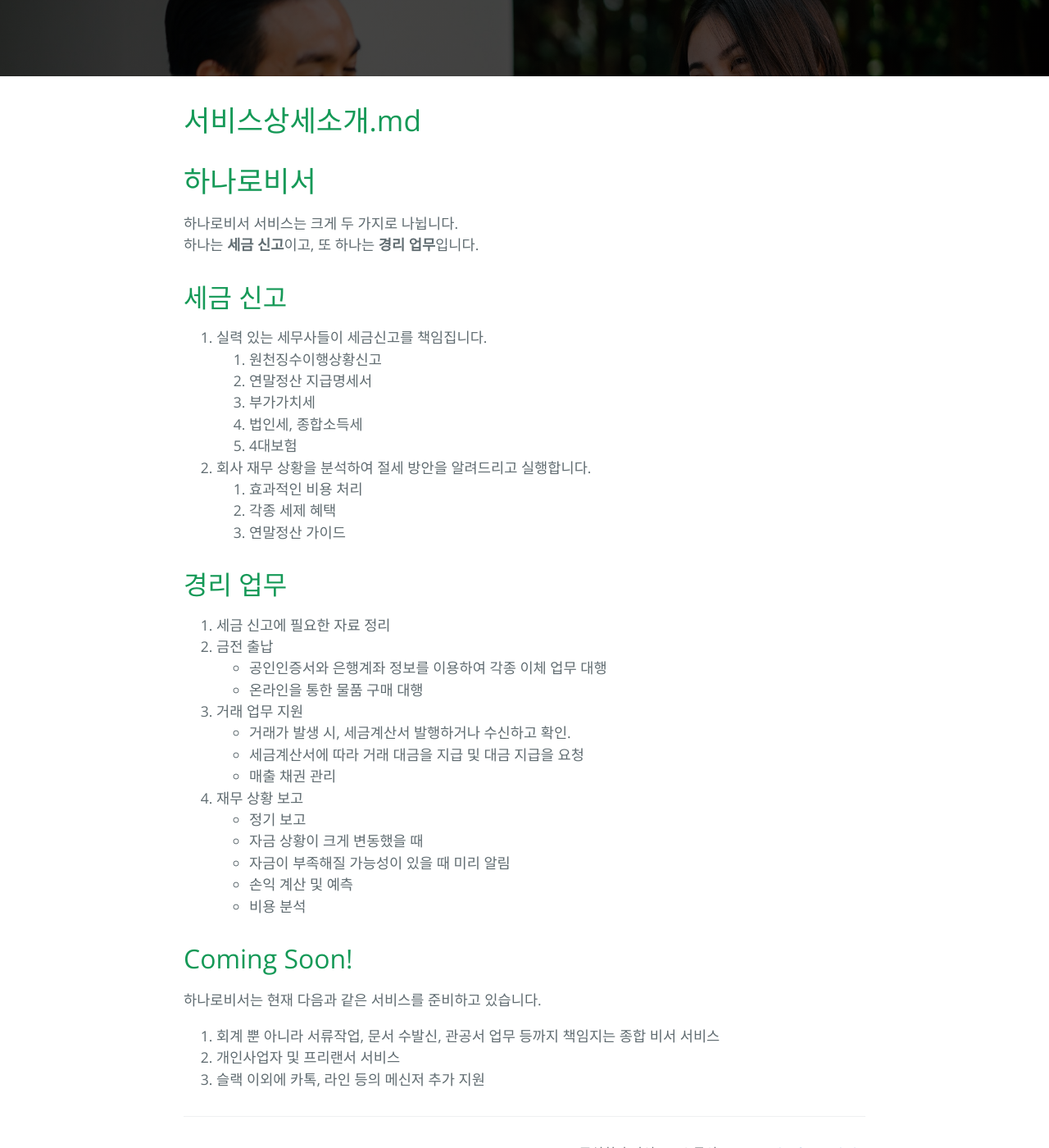
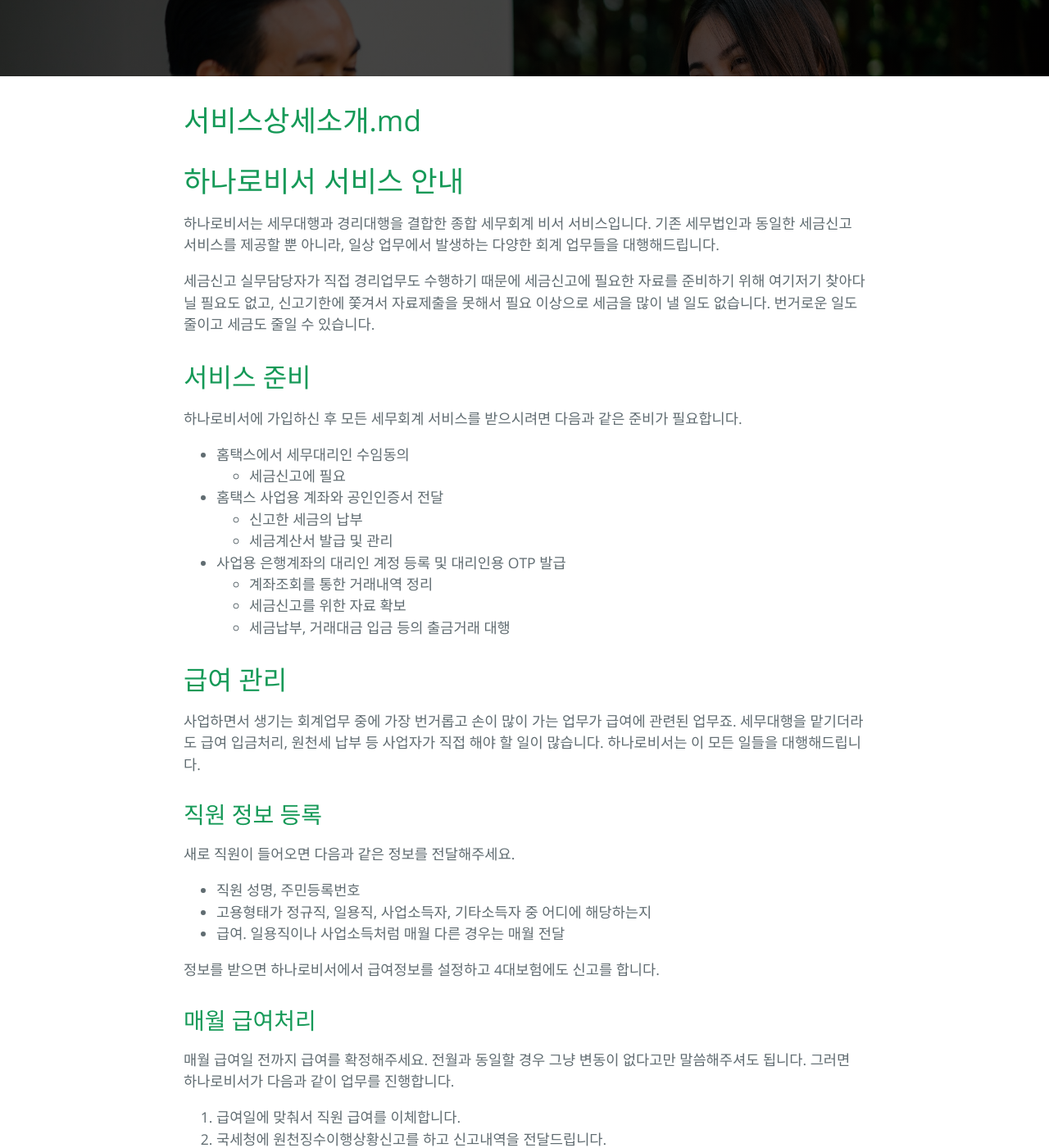
Before and after one commit to ecolemo/help-hanaro-agency, a Jekyll site: the page built from _helps/서비스상세소개.md, in a window 1280 px wide and 1400 px high, scrolled down 237 px. Shown: the whole window at 82% size. Built offline with Jekyll 4.4.1, drawn with Linux system fonts in a browser that asks for light colours; some web fonts are replaced; some of the changed text lies outside the part shown.

Commit message:
서비스 내역 업데이트

```diff
--- a/_helps/서비스상세소개.md
+++ b/_helps/서비스상세소개.md
@@ -1,47 +1,100 @@
 ---
-title: 서비스 상세 소개
+title: 하나로비서 서비스 안내
 description: 하나로비서 서비스를 소개합니다.
 ---
 
-# 하나로비서
+# 하나로비서 서비스 안내
+하나로비서는 세무대행과 경리대행을 결합한 종합 세무회계 비서 서비스입니다. 기존 세무법인과 동일한 세금신고 서비스를 제공할 뿐 아니라, 일상 업무에서 발생하는 다양한 회계 업무들을 대행해드립니다.
 
-하나로비서 서비스는 크게 두 가지로 나뉩니다. <br>
-하나는 **세금 신고**이고, 또 하나는 **경리 업무**입니다.
+세금신고 실무담당자가 직접 경리업무도 수행하기 때문에 세금신고에 필요한 자료를 준비하기 위해 여기저기 찾아다닐 필요도 없고, 신고기한에 쫓겨서 자료제출을 못해서 필요 이상으로 세금을 많이 낼 일도 없습니다. 번거로운 일도 줄이고 세금도 줄일 수 있습니다.
 
-## 세금 신고
+## 서비스 준비
+하나로비서에 가입하신 후 모든 세무회계 서비스를 받으시려면 다음과 같은 준비가 필요합니다.
 
-1. 실력 있는 세무사들이 세금신고를 책임집니다.
-   1. 원천징수이행상황신고
-   1. 연말정산 지급명세서
-   1. 부가가치세
-   1. 법인세, 종합소득세
-   1. 4대보험
-1. 회사 재무 상황을 분석하여 절세 방안을 알려드리고 실행합니다.
-   1. 효과적인 비용 처리
-   1. 각종 세제 혜택
-   1. 연말정산 가이드
+ - 홈택스에서 세무대리인 수임동의
+   - 세금신고에 필요
+ - 홈택스 사업용 계좌와 공인인증서 전달
+   - 신고한 세금의 납부
+   - 세금계산서 발급 및 관리
+ - 사업용 은행계좌의 대리인 계정 등록 및 대리인용 OTP 발급
+   - 계좌조회를 통한 거래내역 정리
+   - 세금신고를 위한 자료 확보
+   - 세금납부, 거래대금 입금 등의 출금거래 대행
 
-## 경리 업무
+## 급여 관리
+사업하면서 생기는 회계업무 중에 가장 번거롭고 손이 많이 가는 업무가 급여에 관련된 업무죠. 세무대행을 맡기더라도 급여 입금처리, 원천세 납부 등 사업자가 직접 해야 할 일이 많습니다. 하나로비서는 이 모든 일들을 대행해드립니다.
 
-1. 세금 신고에 필요한 자료 정리
-1. 금전 출납
-   - 공인인증서와 은행계좌 정보를 이용하여 각종 이체 업무 대행
-   - 온라인을 통한 물품 구매 대행
-1. 거래 업무 지원
-   - 거래가 발생 시, 세금계산서 발행하거나 수신하고 확인.
-   - 세금계산서에 따라 거래 대금을 지급 및 대금 지급을 요청
-   - 매출 채권 관리
-1. 재무 상황 보고
-   - 정기 보고
-   - 자금 상황이 크게 변동했을 때
-   - 자금이 부족해질 가능성이 있을 때 미리 알림
-   - 손익 계산 및 예측
-   - 비용 분석
+### 직원 정보 등록
+새로 직원이 들어오면 다음과 같은 정보를 전달해주세요.
 
-## Coming Soon!
+ - 직원 성명, 주민등록번호
+ - 고용형태가 정규직, 일용직, 사업소득자, 기타소득자 중 어디에 해당하는지
+ - 급여. 일용직이나 사업소득처럼 매월 다른 경우는 매월 전달
 
-하나로비서는 현재 다음과 같은 서비스를 준비하고 있습니다.
+정보를 받으면 하나로비서에서 급여정보를 설정하고 4대보험에도 신고를 합니다.
 
-1. 회계 뿐 아니라 서류작업, 문서 수발신, 관공서 업무 등까지 책임지는 종합 비서 서비스
-1. 개인사업자 및 프리랜서 서비스
-1. 슬랙 이외에 카톡, 라인 등의 메신저 추가 지원
+### 매월 급여처리
+매월 급여일 전까지 급여를 확정해주세요. 전월과 동일할 경우 그냥 변동이 없다고만 말씀해주셔도 됩니다. 그러면 하나로비서가 다음과 같이 업무를 진행합니다.
+
+1. 급여일에 맞춰서 직원 급여를 이체합니다.
+2. 국세청에 원천징수이행상황신고를 하고 신고내역을 전달드립니다.
+3. 신고된 내역으로 납부서를 발급받고 납부서대로 홈택스에서 원천세를 납부하고 위택스에서 지방세를 납부합니다.
+4. 4대보험을 납부합니다.
+
+### 연말정산
+연말정산도 도움 많이 필요하시죠? 직원들의 연말정산 자료를 전달해주시면 직원별로 꼼꼼하게 연말정산을 진행해드립니다.
+
+## 부가가치세 신고 및 납부
+부가가치세는 연 4회(1,2기 예정,확정 신고)입니다. 하나로비서는 경리 업무도 대행하기 때문에 부가가치세 신고에 필요한 자료를 이미 확보하고 있으므로 바로 신고가 가능합니다. 다음과 같은 순서로 부가가치세 업무를 진행합니다.
+
+1. 경리 업무 과정에서 확보한 세금계산서, 각종 거래내역 등의 자료를 통해 부가가치세 신고서 작성
+2. 부가가치세 신고서를 고객에게 보여주고 수정할 내역 있는지 확인
+3. 신고서를 확인하면 그대로 홈택스로 부가가치세 신고
+4. 신고가 완료되면 납부서를 받아서 홈택스로 부가가치세 납부, 또는 환급 처리
+
+## 법인세(법인), 종합소득세(개인사업자) 신고 및 납부
+법인세와 종합소득세는 가장 복잡하기도 하고, 회계처리 여부에 따라 가장 차이가 크게 날 수 있는 세금입니다. 부가가치세와 마찬가지로 세금신고에 필요한 대부분의 자료를 확보한 상태지만, 더 절세하기 위해 여러 가지 추가 자료가 필요합니다. 그리고, 법인세/종합소득세 신고에는 세무조정료가 청구됩니다.
+
+1. 경리 업무 과정에서 확보한 세금계산서, 각종 거래내역 등의 자료를 통해 신고서 초안 작성
+2. 추가적인 절세를 위해 추가자료 확보
+3. 신고서 최종안 검토
+4. 홈택스에 세금 신고
+5. 신고된 세금 납부
+6. 산출된 세금에 따라 하나로비서에 세무조정료 결제
+
+## 거래 관리
+사업자의 거래에는 세금계산서/계산서가 필요합니다. 하나로비서는 거래 대금의 입출금 관리 뿐 아니라 세금계산서의 발급, 확인 업무도 대행해드립니다.
+
+### 매출거래
+ - 세금계산서/계산서 발행
+ - 발행한 세금계산서/계산서에 대해 입금 확인
+ - 입금이 안되었을 때는 거래처에 입금 요청
+
+### 매입거래
+ - 세금계산서 수신 확인
+ - 수신한 세금계산서/계산서에 맞게 입금 처리
+
+## 재무 상황 보고
+경리 업무는 단순히 번거로운 일을 대행하는 것으로는 충분하지 않습니다. 귀찮은 일을 하지 않더라도 회사의 자금이 어떻게 흐르는지 회사의 대표가 파악할 수 있어야 합니다. 경리 업무가 제대로 진행되고 있는지 손쉽게 검증할 수 있고, 회사에 현금이 어떻게 흐르는지 일목요연하게 파악할 수 있도록 주간 보고를 해드립니다.
+
+주간 보고에는 다음과 같은 내용이 담깁니다.
+
+ - 거래처별 거래내역
+ - 현재 잔고
+ - 후속조치가 필요한 거래에 대한 코멘트
+
+주간 보고 이외에도 현금이 부족해질 게 우려되는 상황이라거나, 매출채권 회수가 지나치게 늦어지는 경우, 세금 납부를 해야 하는데 현금이 모자라는 경우 등에 대해 미리 알려드립니다.
+
+## 인터넷 결제
+요즘 인터넷에서 물품을 구매하는 게 예전보다 많이 편리해졌죠? 그러나, 여전히 사업자는 신경쓸 일이 많은데 사소한 물품 구매까지 하기는 번거롭습니다. 이제 이런 업무도 하나로비서에 맡겨주세요. 하나로비서가 직접 구매 업무를 하기 때문에 절세에 최적화된 방식으로 회계처리를 바로 해둘 수 있습니다.
+
+ - 인터넷 쇼핑 물품 구매
+ - 각종 인터넷 서비스의 비용 결제
+
+## 절세 도우미
+하나로비서는 세무대행과 경리대행을 같이 하기 때문에 고객님에게 가장 적합한 절세 방안을 제시할 수 있습니다. 다음과 같은 업무를 통해 세금을 절약할 수 있으며, 나열된 업무 이외에도 다양한 각도로 절세 방안을 검토해서 알려드립니다.
+
+ - 중소기업 청년 소득세 감면 대상 확인 및 적용
+ - 비과세 급여의 적절한 활용
+ - 각종 비용의 한도를 감안한 비용처리 방안 제안
+ - 각종 세제 혜택 검토
```
